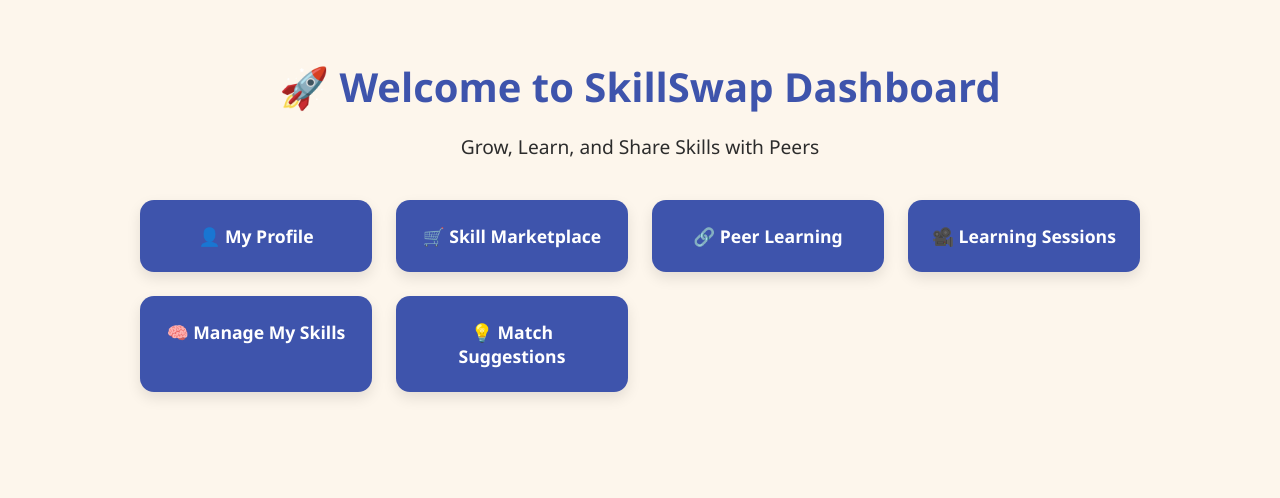
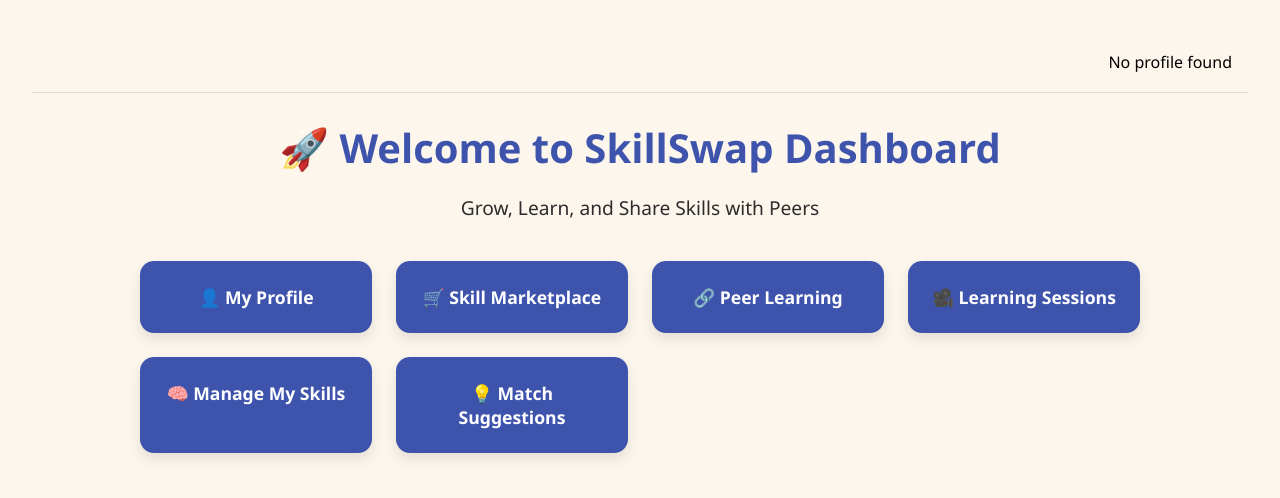
Before and after one commit to Priyadarshinimulloli/SkillSwap, a React (Vite) app in the folder client/: page /dashboard in a window 1280 px wide. Shown: the top 498 px of the page. Built offline with nearby package versions, Linux system fonts and the light colour scheme; no server answers.

Commit message:
updated profile login with dynamically

```diff
--- a/client/src/App.jsx
+++ b/client/src/App.jsx
@@ -34,6 +34,7 @@ const App = () => {
       {/* Wildcard fallback */}
       <Route path="*" element={<Navigate to="/login" replace />} />
     </Routes>
+
   );
 };
 
--- a/client/src/pages/Dashboard.jsx
+++ b/client/src/pages/Dashboard.jsx
@@ -1,10 +1,17 @@
-// pages/Dashboard.jsx
+// Dashboard.jsx
 import React from 'react';
 import { Link } from 'react-router-dom';
+import DashboardProfile from './DashboardProfile';
 
 const Dashboard = () => {
+  const email = 'test@example.com'; // your test email
+
   return (
     <div style={styles.container}>
+      <header style={styles.header}>
+        <DashboardProfile email={email} />
+      </header>
+
       <h1 style={styles.title}>🚀 Welcome to SkillSwap Dashboard</h1>
       <p style={styles.subtitle}>Grow, Learn, and Share Skills with Peers</p>
 
@@ -25,36 +32,52 @@ const styles = {
     padding: '2rem',
     minHeight: '100vh',
     backgroundColor: '#FDF6EC',
-    textAlign: 'center',
-    fontFamily: 'Segoe UI, sans-serif',
+    fontFamily: 'Segoe UI, Tahoma, Geneva, Verdana, sans-serif',
+  },
+  header: {
+    display: 'flex',
+    justifyContent: 'flex-end',
+    marginBottom: '1.5rem',
+    paddingRight: '1rem',
+    borderBottom: '1px solid #ddd',
+    alignItems: 'center',
+    height: 60,
   },
   title: {
     fontSize: '2.5rem',
     marginBottom: '0.5rem',
     color: '#3E54AC',
+    textAlign: 'center',
   },
   subtitle: {
     fontSize: '1.2rem',
     marginBottom: '2.5rem',
     color: '#2C2C2C',
+    textAlign: 'center',
   },
   navContainer: {
     display: 'grid',
     gridTemplateColumns: 'repeat(auto-fit, minmax(220px, 1fr))',
     gap: '1.5rem',
-    maxWidth: '1000px',
+    maxWidth: 1000,
     margin: '0 auto',
   },
   card: {
     padding: '1.5rem',
     backgroundColor: '#3E54AC',
-    borderRadius: '14px',
+    borderRadius: 14,
     textDecoration: 'none',
     color: '#FFFFFF',
     fontSize: '1.1rem',
     fontWeight: '600',
     boxShadow: '0 6px 14px rgba(0, 0, 0, 0.1)',
-    transition: 'transform 0.3s ease, box-shadow 0.3s ease',
+    transition: 'transform 0.2s ease, box-shadow 0.2s ease',
+    textAlign: 'center',
+    cursor: 'pointer',
+  },
+  cardHover: {
+    transform: 'translateY(-4px)',
+    boxShadow: '0 10px 20px rgba(0, 0, 0, 0.15)',
   },
 };
 
--- /dev/null
+++ b/client/src/pages/DashboardProfile.jsx
@@ -0,0 +1,58 @@
+// DashboardProfile.jsx
+import React, { useState, useEffect } from 'react';
+import axios from 'axios';
+
+const DashboardProfile = ({ email }) => {
+  const [profile, setProfile] = useState(null);
+  const [open, setOpen] = useState(false);
+  const [loading, setLoading] = useState(true);
+
+  useEffect(() => {
+    axios.get(`http://localhost:5000/api/userprofile/${encodeURIComponent(email)}`)
+      .then(res => {
+        setProfile(res.data);
+        setLoading(false);
+      })
+      .catch(err => {
+        console.error('Error fetching profile:', err);
+        setLoading(false);
+      });
+  }, [email]);
+
+  if (loading) return <div>Loading profile...</div>;
+  if (!profile) return <div>No profile found</div>;
+
+  return (
+    <div style={{ position: 'relative', display: 'inline-block' }}>
+      <img
+        src={profile.profilePic || 'https://via.placeholder.com/40'}
+        alt="Profile"
+        style={{ width: 40, height: 40, borderRadius: '50%', cursor: 'pointer', border: '2px solid #3E54AC' }}
+        onClick={() => setOpen(!open)}
+      />
+      {open && (
+        <div style={{
+          position: 'absolute',
+          right: 0,
+          top: 'calc(100% + 5px)',
+          background: 'white',
+          border: '1px solid #ccc',
+          borderRadius: 8,
+          padding: 15,
+          width: 250,
+          boxShadow: '0 4px 8px rgba(0,0,0,0.1)',
+          zIndex: 1000,
+        }}>
+          <p><strong>{profile.name}</strong></p>
+          <p>{profile.email}</p>
+          <p><strong>Skills Offered:</strong> {profile.skillsOffered.join(', ')}</p>
+          <p><strong>Skills Wanted:</strong> {profile.skillsWanted.join(', ')}</p>
+          <p><strong>Availability:</strong> {profile.availability}</p>
+          <a href={profile.portfolioLink} target="_blank" rel="noreferrer">Portfolio Link</a>
+        </div>
+      )}
+    </div>
+  );
+};
+
+export default DashboardProfile;
--- a/client/src/pages/Profile.jsx
+++ b/client/src/pages/Profile.jsx
@@ -26,6 +26,7 @@ const Profile = () => {
       .then(res => {
         setProfile(res.data);
         setPreview(res.data.profilePic);
+
       })
       .catch(err => console.log("No existing profile"));
   }, []);
```
